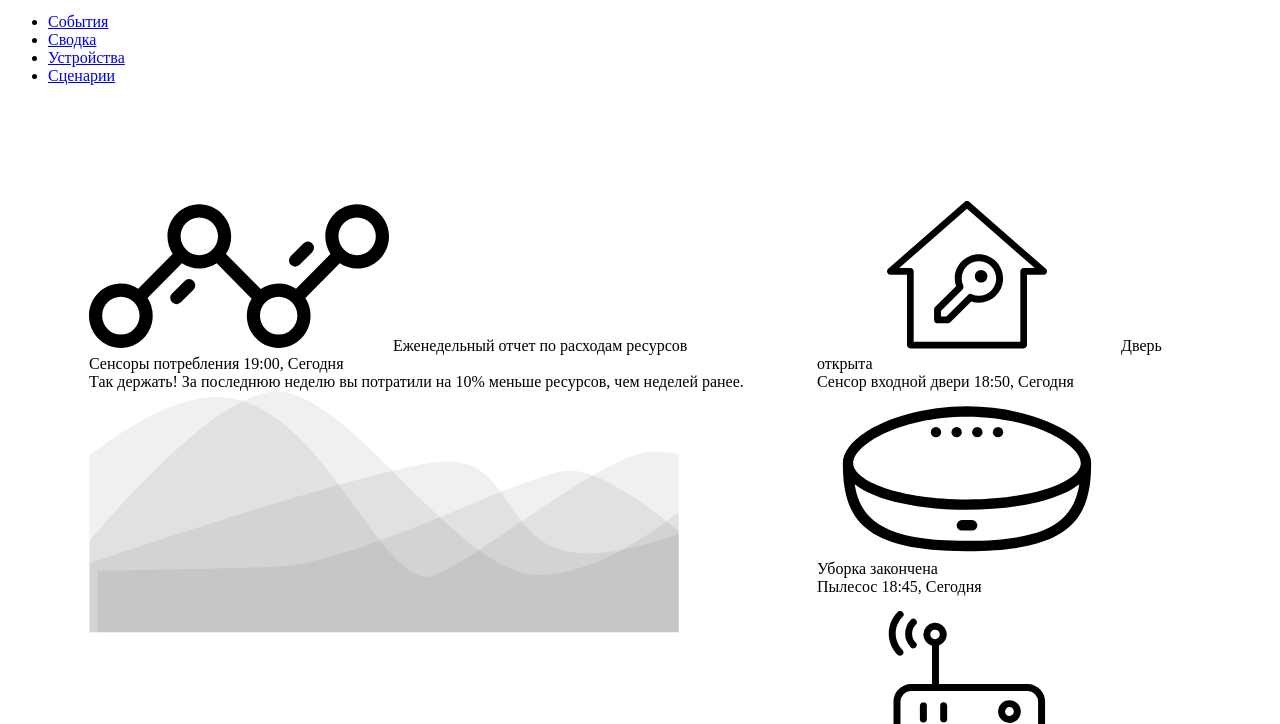
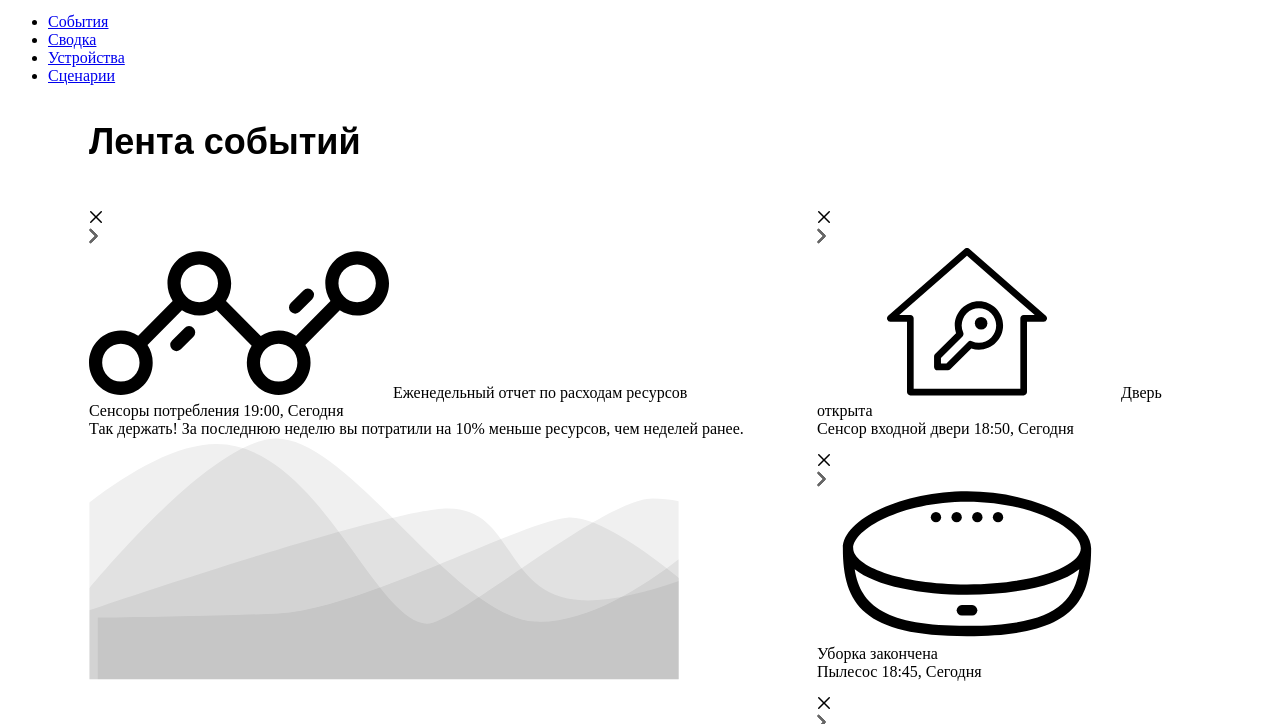
Before and after one commit to haritonasty/yandex-shri-hw1, a website: page src/index.html in a window 1280 px wide. Shown: the part 76-800 px from the top of the page. Drawn offline with nearby package versions, Linux system fonts and the light colour scheme; files that its build step writes are made by us from their sources; files whose address does not match are found by name.

Commit message:
added missed events header, added hover buttons for events

```diff
--- a/src/index.html
+++ b/src/index.html
@@ -12,14 +12,28 @@
 <div class="page">
     //= templates/header.html
     <main class="main">
-        <div class="events"></div>
+        <div class="events">
+            <h1 class="main-title">Лента событий</h1>
+        </div>
     </main>
 </div>
 
 <template id="template-event">
     <div class="event">
+        <div class="event__close event-control event-control_disabled">
+            <svg width="14" height="14" xmlns="http://www.w3.org/2000/svg">
+                <path d="M8.061 7l4.72-4.719a.75.75 0 1 0-1.062-1.061L7 5.939l-4.719-4.72A.75.75 0 1 0 1.22 2.282l4.719 4.72-4.72 4.718a.75.75 0 1 0 1.062 1.061l4.72-4.719 4.718 4.72a.748.748 0 0 0 1.061 0 .75.75 0 0 0 0-1.062L8.061 7z"/>
+            </svg>
+        </div>
+        <div class="event__open event-control event-control_disabled">
+            <svg width="10" height="16" xmlns="http://www.w3.org/2000/svg" fill="#666" stroke="#666">
+                <path d="M8.266 8.691L2.24 14.715a.98.98 0 1 1-1.387-1.387l5.33-5.33-5.33-5.33A.981.981 0 0 1 2.24 1.28l6.025 6.024a.978.978 0 0 1 0 1.387z"/>
+            </svg>
+        </div>
         <div class="event__main-info">
-            <svg class="event__icon"><use class="event__icon_source"/></svg>
+            <svg class="event__icon">
+                <use class="event__icon_source"/>
+            </svg>
             <span class="event__title"></span>
         </div>
         <div class="event__info">
--- a/src/scripts/template.js
+++ b/src/scripts/template.js
@@ -22,6 +22,7 @@ fetch('./events.json')
                 event.querySelector('.event__icon').classList.add('event__icon_critical');
                 event.querySelector('.event__title').classList.add('event__title_critical');
                 event.querySelector('.event').classList.add('event-critical');
+                event.querySelector('.event__close').classList.add('event__close_white');
             }
 
             event.querySelector('.event__title').innerText = events[e].title;
@@ -101,8 +102,6 @@ fetch('./events.json')
                     </div>
                 `;
             }
-
-
             container.appendChild(event);
         }
     });
--- a/src/styles/blocks/header/header.scss
+++ b/src/styles/blocks/header/header.scss
@@ -11,7 +11,7 @@
   background-color: $base-background;
 
   @include respond-to(small-portrait) {
-    height: 17vw;
+    height: 12vw;
   }
 
   @include respond-to(small-landscape) {
--- a/src/styles/blocks/main/event.scss
+++ b/src/styles/blocks/main/event.scss
@@ -17,21 +17,60 @@
   position: relative;
 }
 
-//.event:before {
-//  content: url("./cross.svg");
-//  position: absolute;
-//  top: 20px;
-//  right: 20px;
-//  fill: #666;
-//  stroke: #666;
-//}
-//
-//.event:after {
-//  content: url("./Next.svg");
-//  position: absolute;
-//  bottom: 20px;
-//  right: 20px;
-//}
+
+.event__close {
+  position: absolute;
+  top: 17px;
+  right: 17px;
+  fill: #666;
+  stroke: #666;
+  border-radius: 20px;
+  background-color: rgba(216, 216, 216, 0.90);
+  width: 35px;
+  height: 35px;
+  display: flex;
+  align-items: center;
+  justify-content: center;
+  z-index: 3;
+}
+
+.event__close_white {
+  fill: $invert-color;
+  stroke: $invert-color;
+  background-color: #DB5341;
+}
+
+.event__open {
+  position: absolute;
+  bottom: 17px;
+  right: 17px;
+  border-radius: 20px;
+  background-color: rgba(216, 216, 216, 0.90);
+  width: 35px;
+  height: 35px;
+  display: flex;
+  align-items: center;
+  justify-content: center;
+  z-index: 3;
+}
+
+.event-control {
+  visibility: hidden;
+}
+
+.event {
+  &:hover {
+    & .event-control {
+      visibility: visible;
+    }
+  }
+}
+
+@media (hover: none) {
+  .event-control {
+    display: none;
+  }
+}
 
 .event-middle {
   grid-column: span 3;
--- a/src/styles/blocks/main/main.scss
+++ b/src/styles/blocks/main/main.scss
@@ -3,6 +3,27 @@
 
 .main {
   padding: 20px;
+
+  @include respond-to(small-portrait) {
+    margin-top: 12vw;
+  }
+
+  @include respond-to(small-landscape) {
+    margin-top: 10vw;
+  }
+}
+
+.main-title {
+  $map: (320px: 24px, 1120px: 36px);
+  @include poly-fluid-sizing('font-size', $map);
+  font-family: Arial;
+  font-weight: bold;
+  margin: 0;
+
+
+  $map: (320px: 19px, 1120px: 32px);
+  @include poly-fluid-sizing('margin-bottom', $map);
+
 }
 
 .events {
@@ -11,7 +32,6 @@
   grid-auto-flow: dense;
 
   margin: 0 auto;
-  margin-top: 10vh;
 
   $map: (576px: 8px, 768px:8px, 1000px: 15px, 1120px: 20px);
   @include poly-fluid-sizing('grid-gap', $map);
@@ -33,6 +53,10 @@
   grid-row: span 3;
 }
 
+.main-title{
+  grid-column: span 3;
+}
+
 @media screen and (max-width: 576px) {
   .events {
     display: flex;
@@ -40,7 +64,7 @@
   }
 
   .event {
-    margin-bottom: 20px;
+    margin-bottom: 19px;
   }
 
   .event__source {
@@ -70,6 +94,10 @@
     grid-row: span 3;
   }
 
+  .main-title{
+    grid-column: span 6;
+  }
+
   .events {
     grid-template-columns: repeat(auto-fit, 140px);
     max-width: 915px;
@@ -93,6 +121,10 @@
     grid-row: span 3;
   }
 
+  .main-title{
+    grid-column: span 6;
+  }
+
   .events {
     grid-template-columns: repeat(auto-fit, 167px);
     max-width: 1102px;
```
